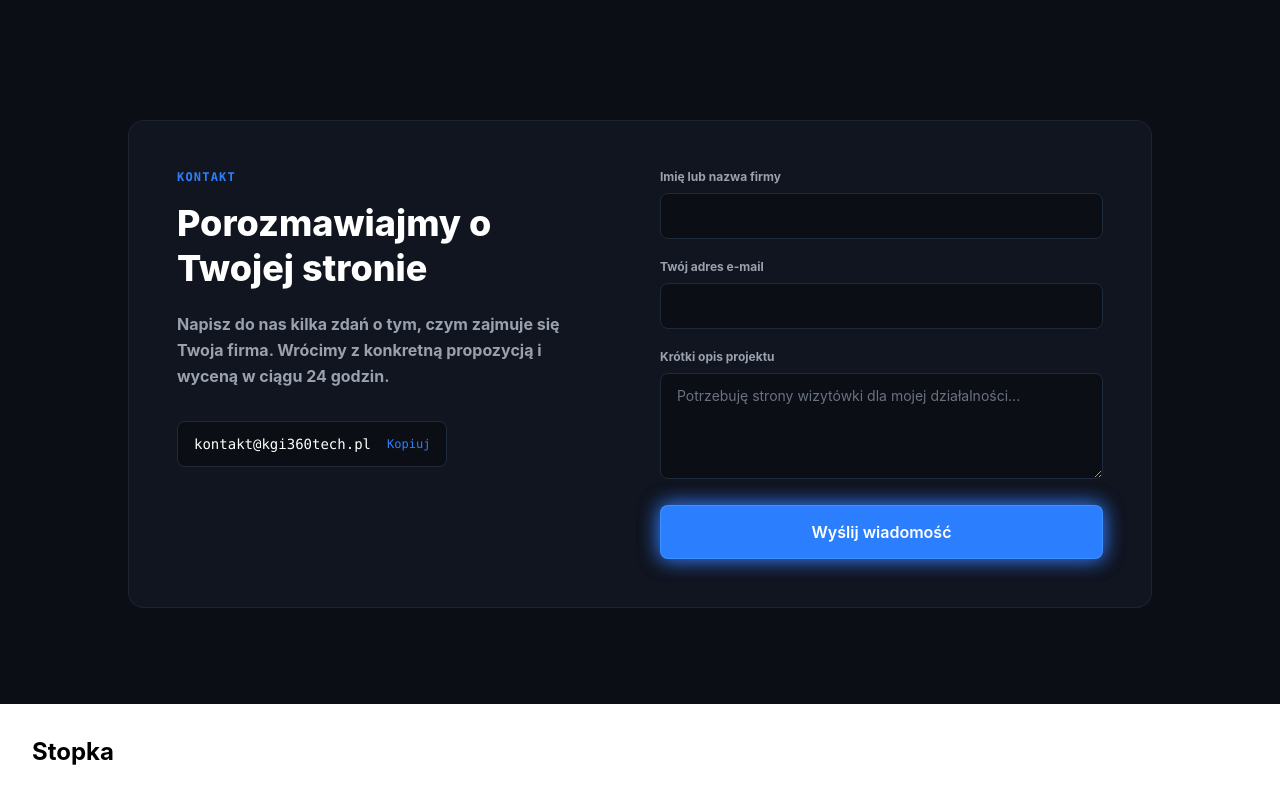
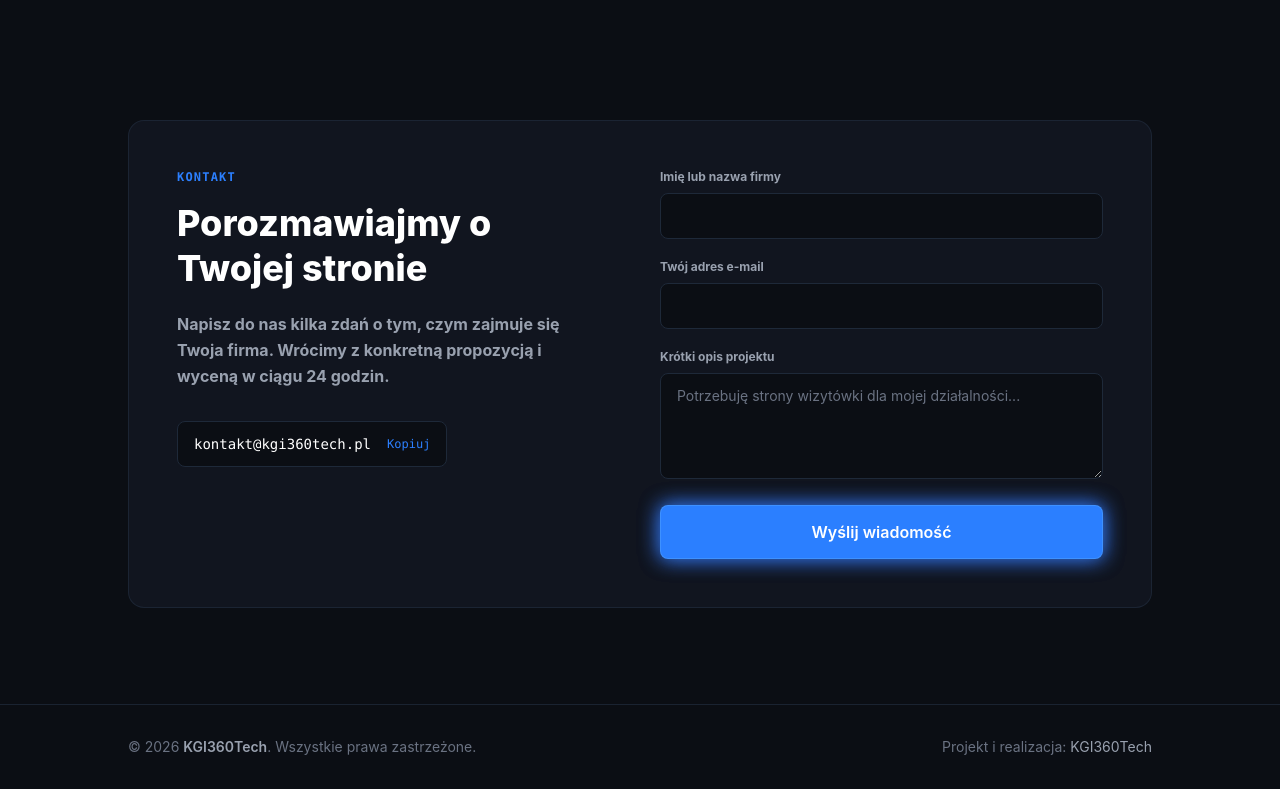
Before and after one commit to StudentST-PL/Our-Website, a React (Vite) app in the folder Frontend/: page / in a window 1280 px wide. Shown: the part 3653-4453 px from the top of the page. Built offline with nearby package versions, Linux system fonts and the light colour scheme; a web font is replaced by a local one.

Commit message:
Feature:Footer

```diff
--- a/Frontend/src/pages/Stopka.jsx
+++ b/Frontend/src/pages/Stopka.jsx
@@ -1,7 +1,19 @@
 export default function Stopka() {
   return (
-    <section className="p-8">
-      <h2 className="text-2xl font-bold">Stopka</h2>
-    </section>
+    <footer className="bg-[#0b0e14] border-t border-gray-800/80 py-8 px-6">
+      <div className="max-w-5xl mx-auto flex flex-col sm:flex-row items-center justify-between gap-4 text-sm text-gray-500">
+
+        <p>
+          © {new Date().getFullYear()}{" "}
+          <span className="font-semibold text-gray-400">KGI360Tech</span>. Wszystkie prawa zastrzeżone.
+        </p>
+
+        <p>
+          Projekt i realizacja:{" "}
+          <span className="text-gray-400">KGI360Tech</span>
+        </p>
+
+      </div>
+    </footer>
   )
 }
```
